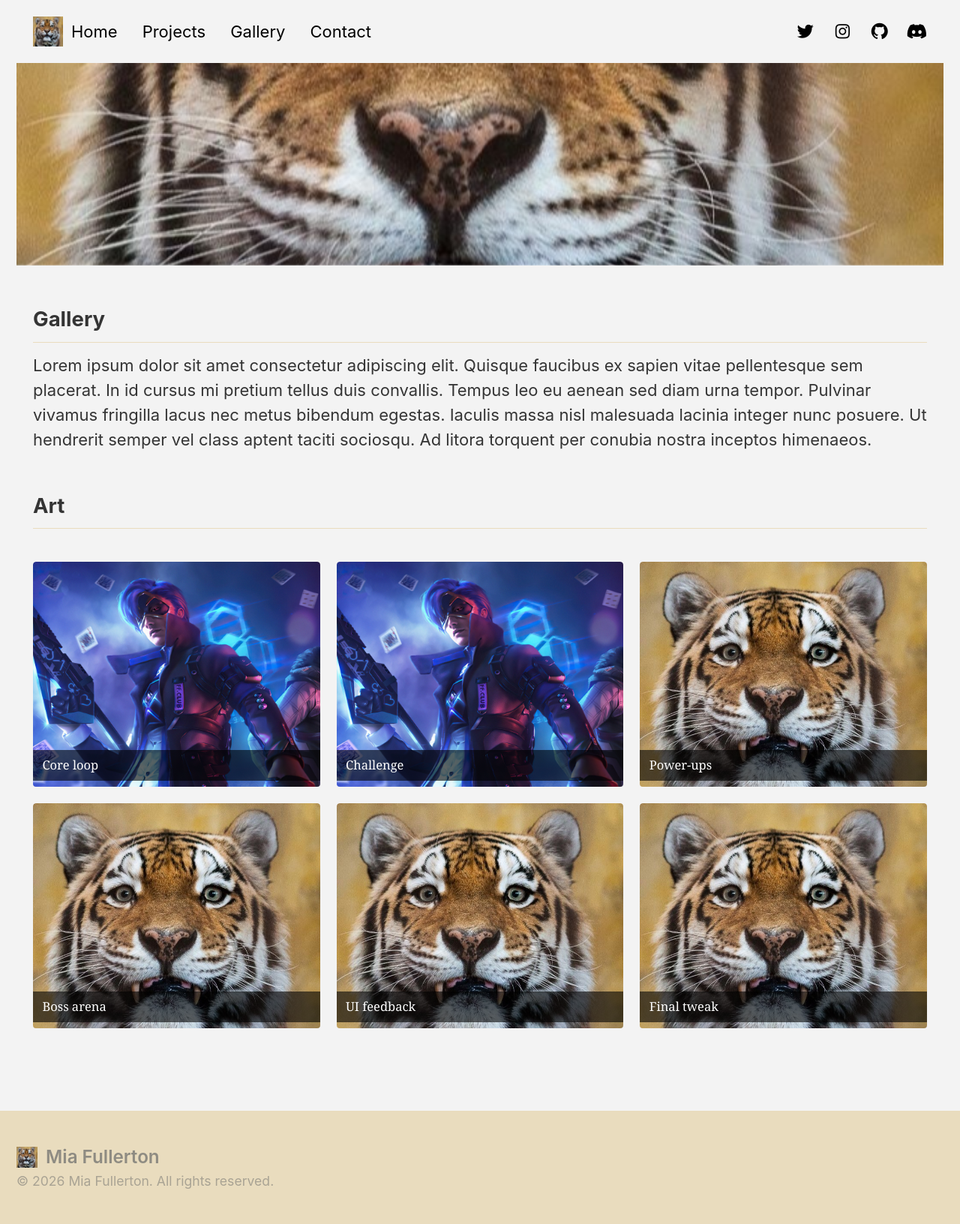
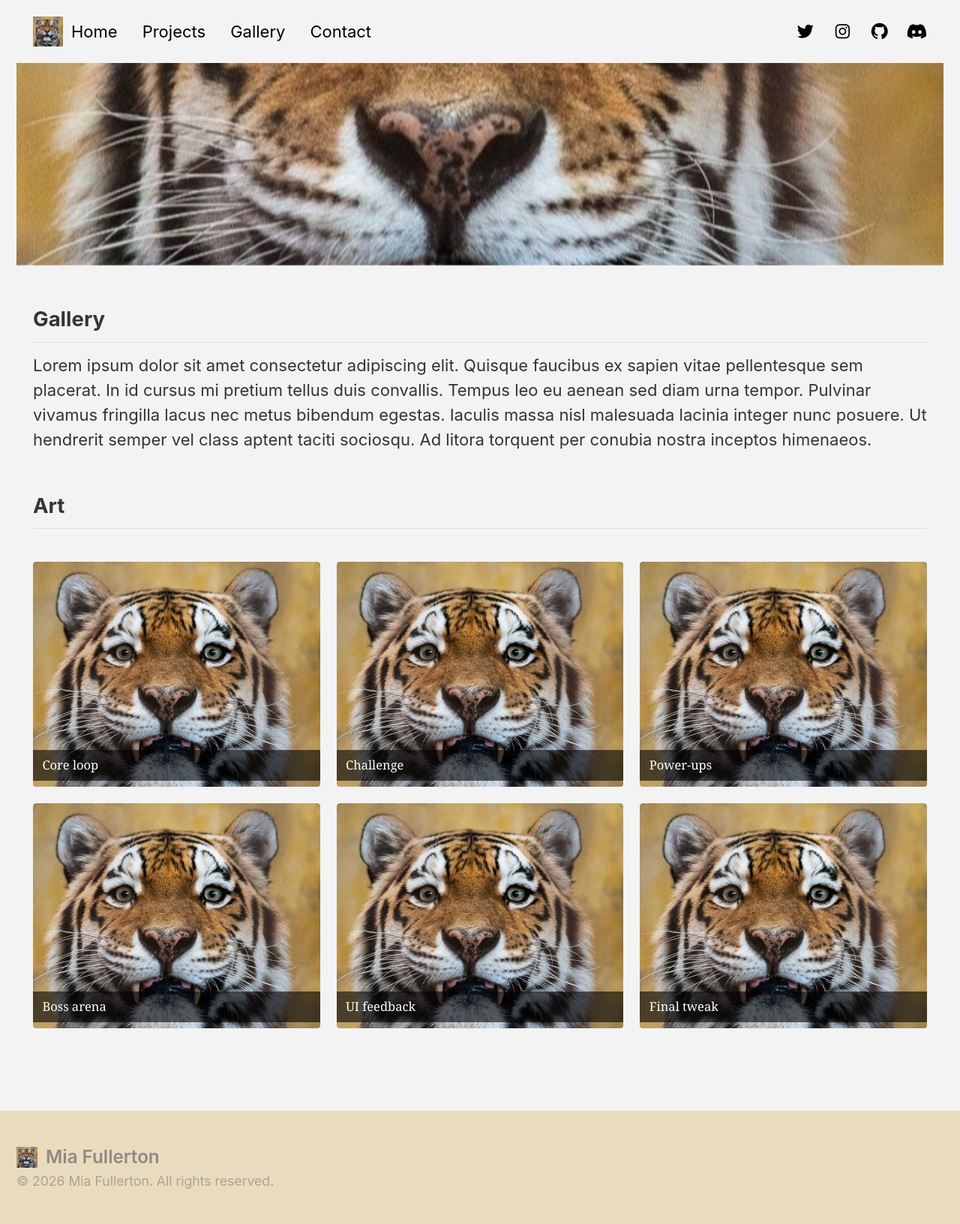
Before and after one commit to Griffsirr/Griffsirr.github.io, a Jekyll site: the page built from _pages/gallery-page.md, in a window 1280 px wide. Shown: the whole page at 75% size. Built offline with Jekyll 4.4.1, drawn with Linux system fonts in a browser that asks for light colours.

Commit message:
Update gallery-page.md

```diff
--- a/_pages/gallery-page.md
+++ b/_pages/gallery-page.md
@@ -8,31 +8,31 @@ header:
 gallery_gameplay:
   # Recommended: width "240px" to "320px" keeps a neat grid
   - url: /assets/images/a8c2c734827e565c4c0a4e99dd3cf184.jpg
-    image_path: /assets/images/placeholder.png
+    image_path: /assets/images/a8c2c734827e565c4c0a4e99dd3cf184.jpg
     alt: "Gameplay 1"
     title: "Core loop"
     caption: "Core loop"
   - url: /assets/images/a8c2c734827e565c4c0a4e99dd3cf184.jpg
-    image_path: /assets/images/placeholder.png
+    image_path: /assets/images/a8c2c734827e565c4c0a4e99dd3cf184.jpg
     alt: "Gameplay 2"
     title: "Challenge"
     caption: "Challenge"
-  - url: /assets/images/placeholder.png
+  - url: /assets/images/a8c2c734827e565c4c0a4e99dd3cf184.jpg
     image_path: /assets/images/a8c2c734827e565c4c0a4e99dd3cf184.jpg
     alt: "Gameplay 3"
     title: "Power-ups"
     caption: "Power-ups"
-  - url: /assets/images/placeholder.png
+  - url: /assets/images/a8c2c734827e565c4c0a4e99dd3cf184.jpg
     image_path: /assets/images/a8c2c734827e565c4c0a4e99dd3cf184.jpg
     alt: "Gameplay 4"
     title: "Boss arena"
     caption: "Boss arena"
-  - url: /assets/images/placeholder.png
+  - url: /assets/images/a8c2c734827e565c4c0a4e99dd3cf184.jpg
     image_path: /assets/images/a8c2c734827e565c4c0a4e99dd3cf184.jpg
     alt: "Gameplay 5"
     title: "UI feedback"
     caption: "UI feedback"
-  - url: /assets/images/placeholder.png
+  - url: /assets/images/a8c2c734827e565c4c0a4e99dd3cf184.jpg
     image_path: /assets/images/a8c2c734827e565c4c0a4e99dd3cf184.jpg
     alt: "Gameplay 6"
     title: "Final tweak"
```
